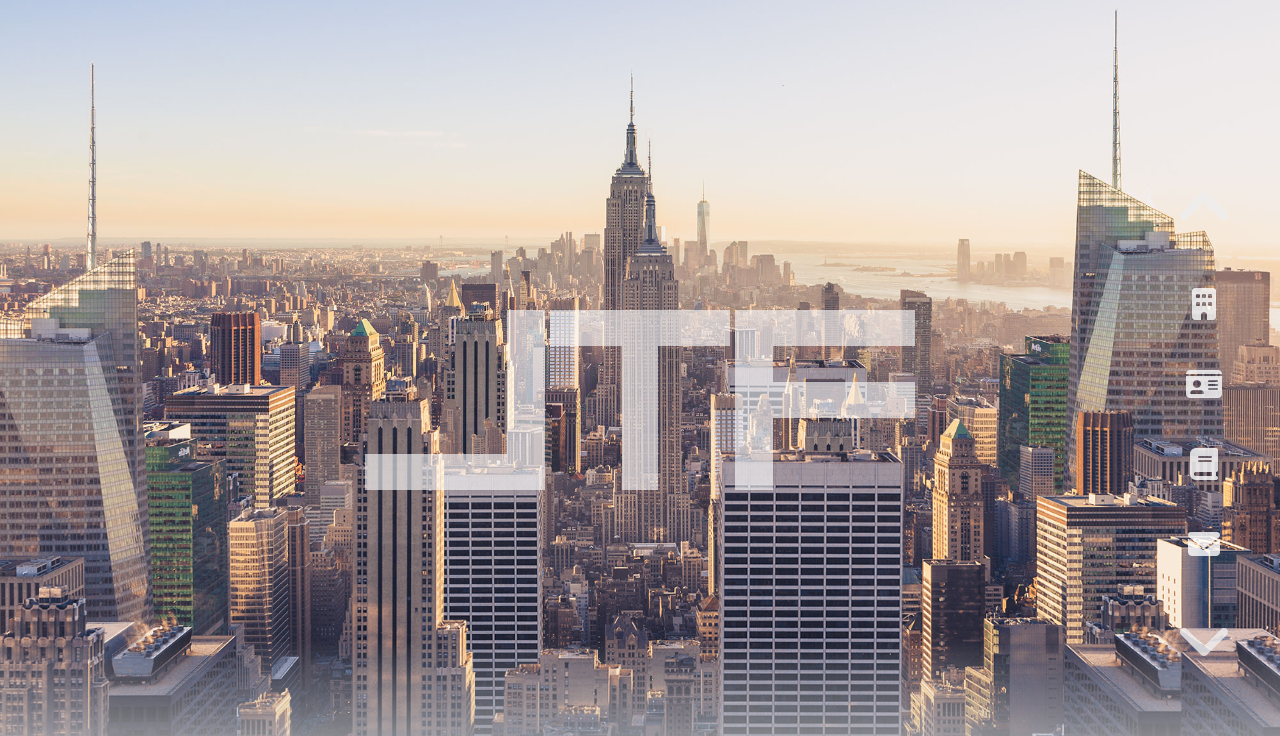
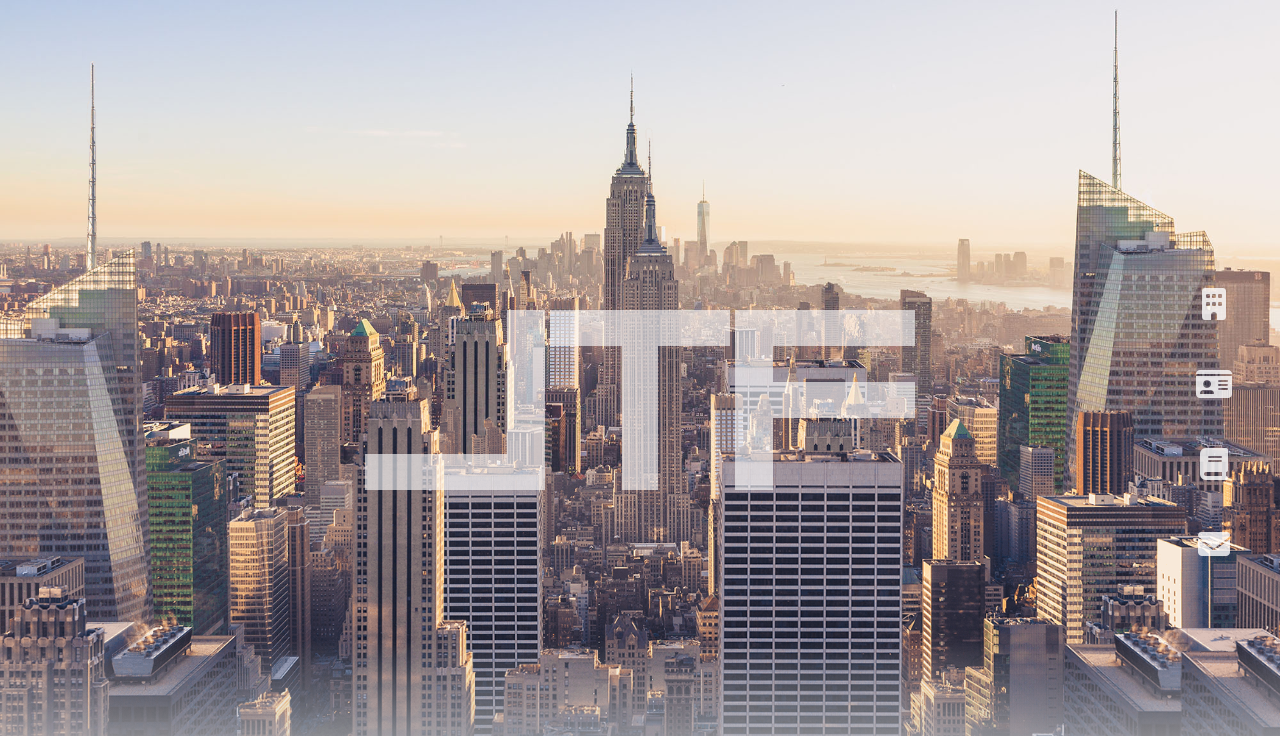
Before and after one commit to justintingfung/justintingfung.github.io, a plain HTML site: page index.html in a window 1280 px wide. Shown: the top 736 px of the page. Drawn offline with nearby package versions, Linux system fonts and the light colour scheme; some packages are replaced by stand-ins of ours; a script that the page names is missing.

Commit message:
Removed up down button function as scroll is allowed

```diff
--- a/index.html
+++ b/index.html
@@ -31,12 +31,12 @@
     <!-- Side bar -->
     <div class="navsidebar flexbox flex-vc">
         <ul>
-            <li><a class="up"><i class="fa fa-angle-up fa-4x" aria-hidden="true"></i></a></li>
+            <!--<li><a class="up"><i class="fa fa-angle-up fa-4x" aria-hidden="true"></i></a></li>-->
             <li><a href="#sect1"><i class="fa fa-building fa-2x" aria-hidden="true"></i></a></li>
             <li><a href="#sect2"><i class="fa fa-id-card fa-2x" aria-hidden="true"></i></a></li>
             <li><a href="#sect3"><i class="fa fa-book fa-2x" aria-hidden="true"></i></a></li>
             <li><a href="#sect4"><i class="fa fa-envelope fa-2x" aria-hidden="true"></i></a></li>
-            <li><a class="down"><i class="fa fa-angle-down fa-4x" aria-hidden="true"></i></a></li>
+            <!--<li><a class="down"><i class="fa fa-angle-down fa-4x" aria-hidden="true"></i></a></li>-->
         </ul>
     </div>
 
--- a/js/script.js
+++ b/js/script.js
@@ -230,7 +230,7 @@ $(document).ready(function(){
         }, {duration: 1500, easing: 'easeInOutQuad'});
     }
 
-    $('.up').on('click', function(){
+    /*$('.up').on('click', function(){
         switch ($(document).scrollTop()) {
             case $('#sect2').position().top:
                 pageJump('#sect1');
@@ -256,7 +256,7 @@ $(document).ready(function(){
                 pageJump('#sect4');
                 break;
         };
-    })
+    })*/
 
 
 
```
